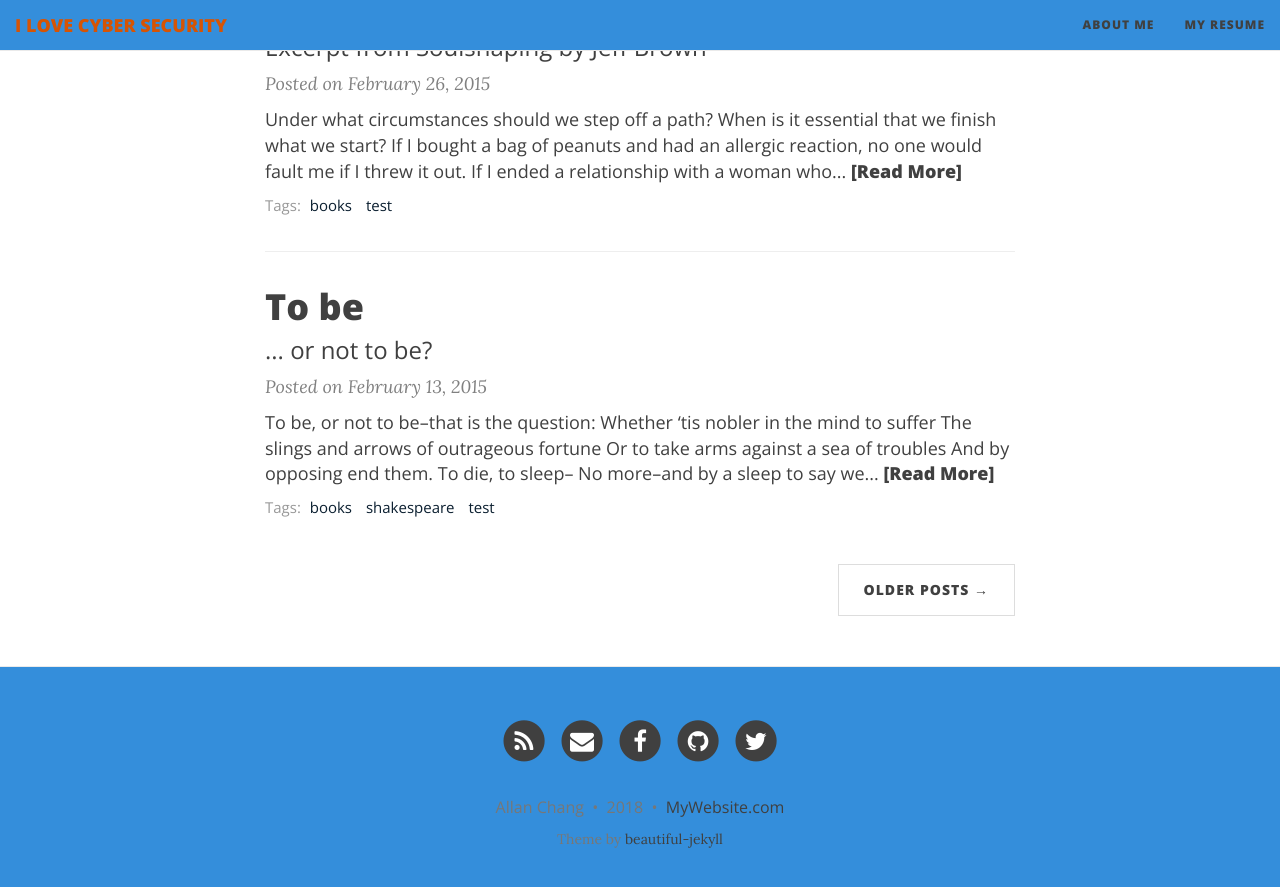
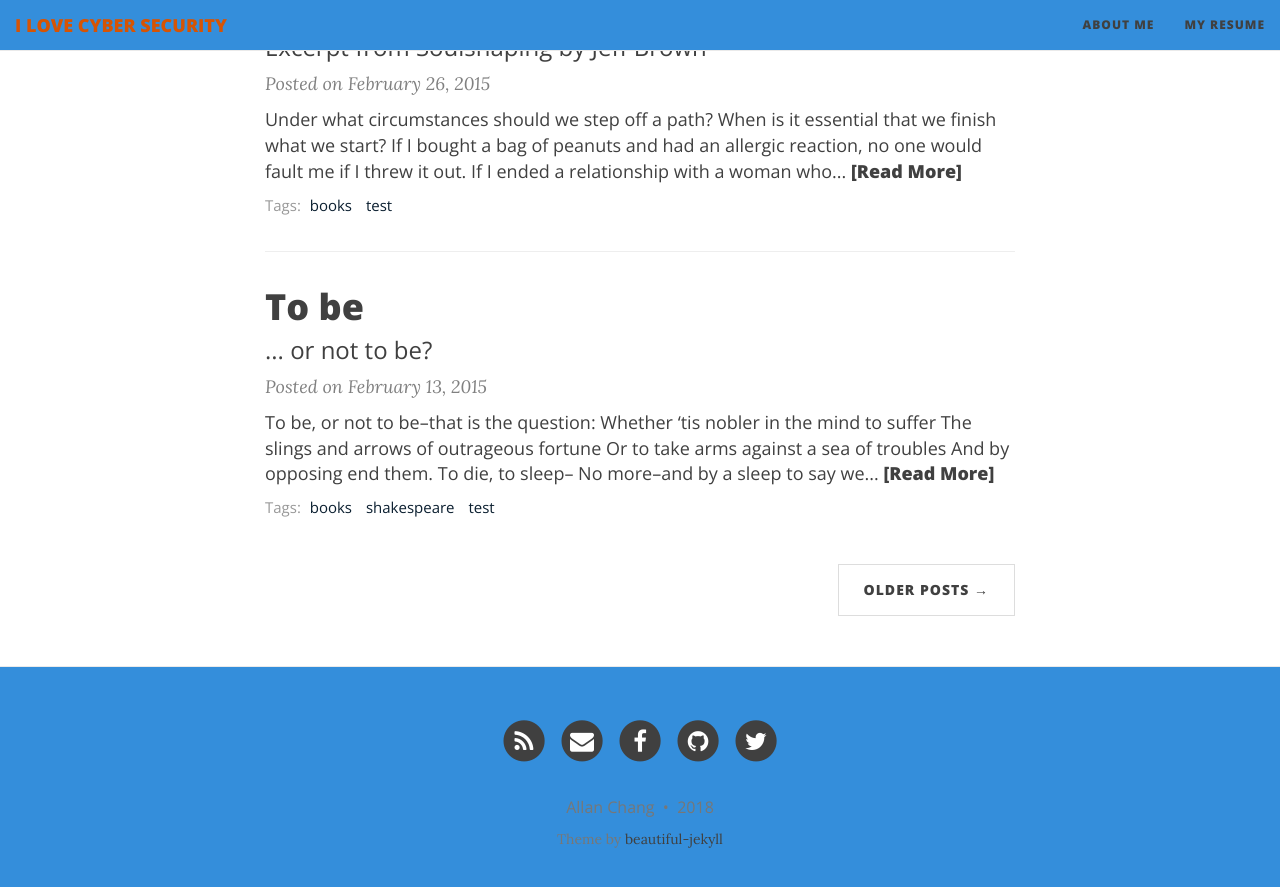
Before and after one commit to allan9595/bohan-zhang.com, a Jekyll site: the page built from index.html, in a window 1280 px wide and 900 px high, scrolled down 1323 px. Shown: the top 887 px of the window. Built offline with Jekyll 4.4.1, drawn with Linux system fonts in a browser that asks for light colours; nearby versions of some CDN libraries; the list of posts is cut into pages by our own code; part of the change alters nothing that is shown.

```diff
--- a/_config.yml
+++ b/_config.yml
@@ -4,7 +4,7 @@
 # baseurl is the website's URL without the hostname
 
 # If you are building a simple GitHub user page (http://username.github.io) then use these settings:
-url: "http://username.github.io"
+url: "https://bohan-zhang.com/"
 baseurl: ""
 
 # If you are building a GitHub project page then use these settings:
@@ -101,7 +101,7 @@ share-links-active:
 
 # How to display the link to the website in the footer
 # Remove this if you don't want a link in the footer
-url-pretty: "MyWebsite.com"  # eg. "deanattali.com/beautiful-jekyll"
+#url-pretty: "MyWebsite.com"  # eg. "deanattali.com/beautiful-jekyll"
 
 # --- Web Statistics Section --- #
 
```
Also changed, not shown: 2 other files.
